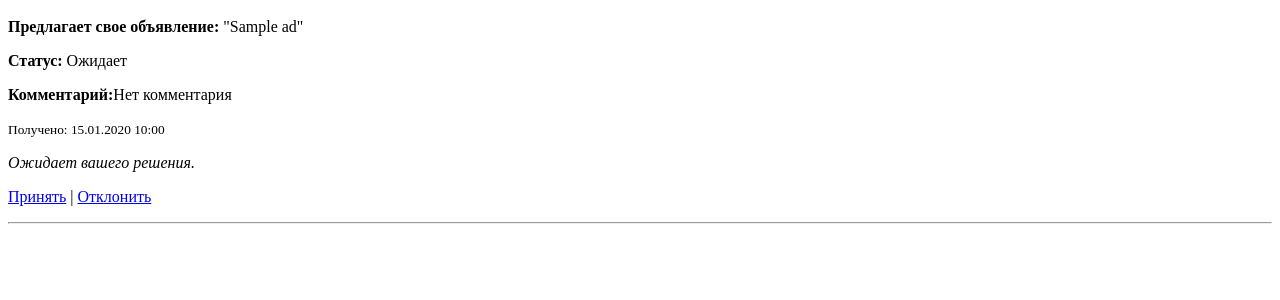
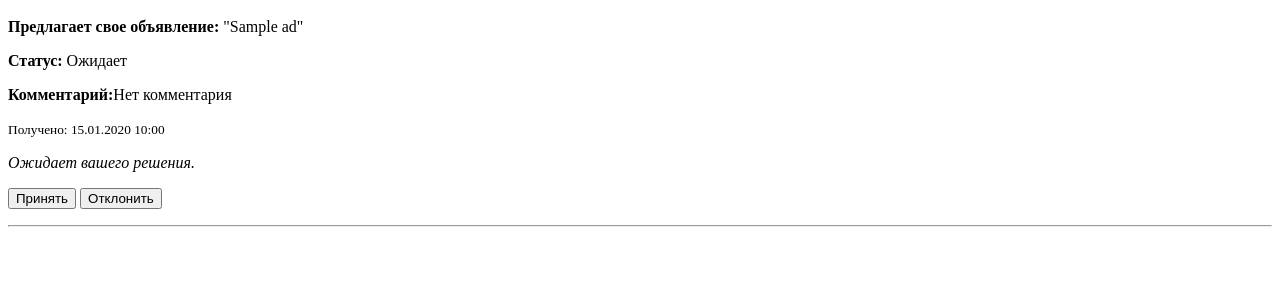
Before and after one commit to haku7a/barter-platform, a Django app: page /proposals/ in a window 1280 px wide. Shown: the part 451-751 px from the top of the page. Run offline with Django 5.2, Linux system fonts and the light colour scheme; a user stored in the database is signed in; tables that the repository leaves empty hold one stand-in row (values such as "Sample post").

Commit message:
feat(ads): add buttons to change status during exchange

```diff
--- a/ads/templates/ads/exchange_proposal_list.html
+++ b/ads/templates/ads/exchange_proposal_list.html
@@ -37,7 +37,14 @@
                     {% if proposal.status == 'pending' %}
                         <p><em>Ожидает вашего решения.</em></p>
                         <p>
-                            <a href="#">Принять</a> | <a href="#">Отклонить</a>
+                            <form action="{% url 'ads:exchange_proposal_update_status' proposal_pk=proposal.pk new_status='accepted' %}" method="post" style="display: inline;">
+                                {% csrf_token %}
+                                <button type="submit">Принять</button>
+                            </form>
+                            <form action="{% url 'ads:exchange_proposal_update_status' proposal_pk=proposal.pk new_status='rejected' %}" method="post" style="display: inline;">
+                                {% csrf_token %}
+                                <button type="submit">Отклонить</button>
+                            </form>
                         </p>
                     {% endif %}
             <hr>
```
